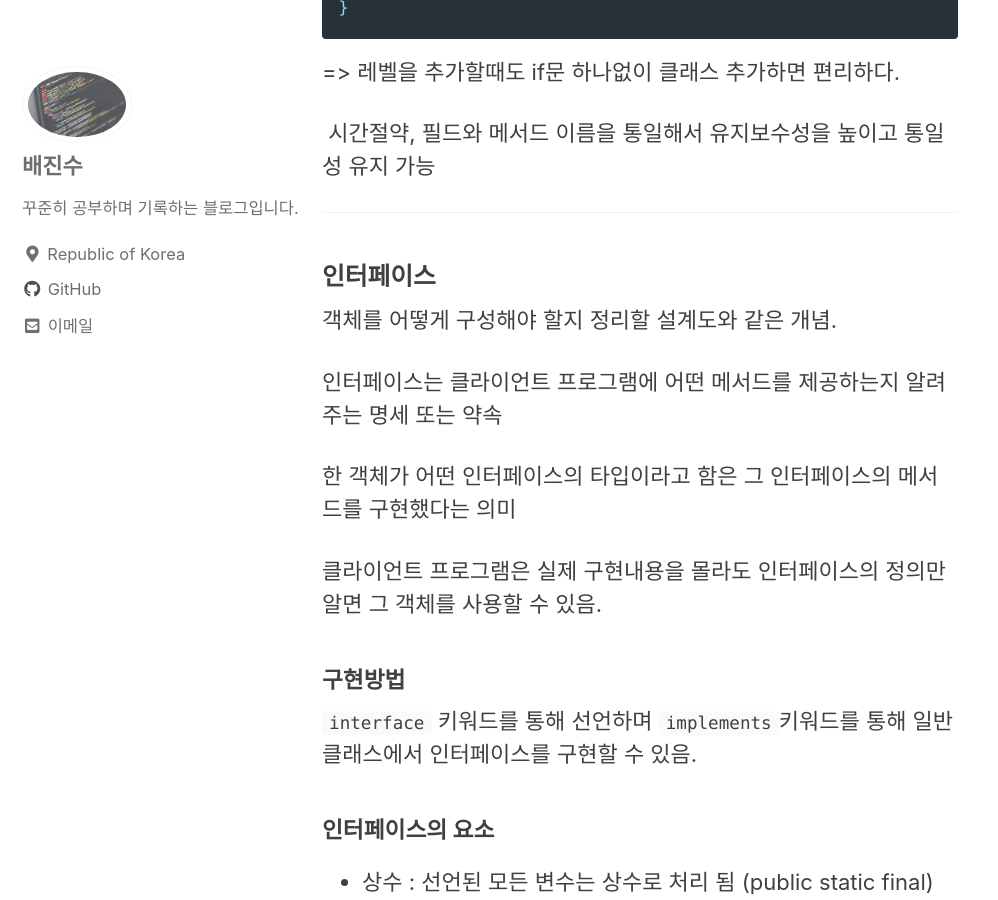
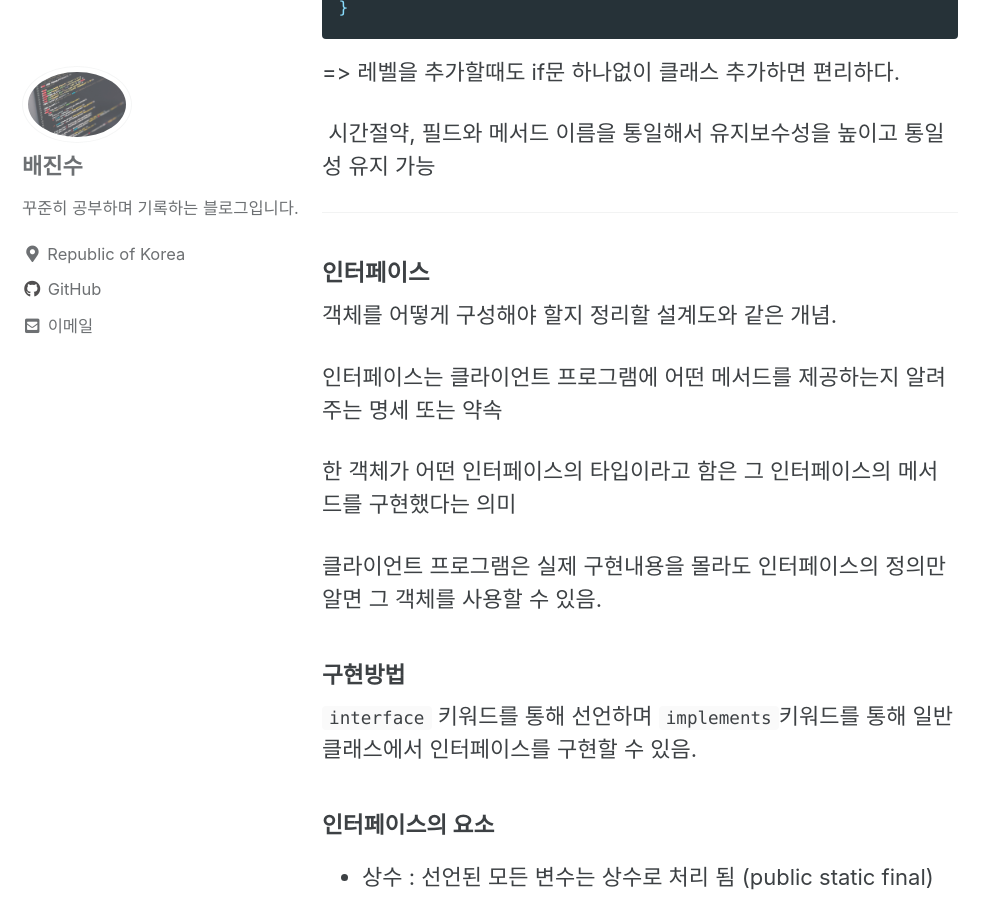
Before and after one commit to baejinsoo/baejinsoo.github.io, a Jekyll site: the page built from _posts/TIL/2021-1-16-JAVA-06.md, in a window 1280 px wide and 900 px high, scrolled down 5534 px. Shown: the whole window, without its empty margins (0-998 px from the left). Built offline with Jekyll 4.4.1, drawn with Linux system fonts in a browser that asks for light colours; cached includes are drawn as plain includes; comment, search, counter and statistics services are not loaded.

```diff
--- a/_posts/TIL/2021-1-16-JAVA-06.md
+++ b/_posts/TIL/2021-1-16-JAVA-06.md
@@ -185,7 +185,7 @@ public class MainBoardPlay {
 
 
 
-### 인터페이스
+#### 인터페이스
 
 객체를 어떻게 구성해야 할지 정리할 설계도와 같은 개념.
 
```
